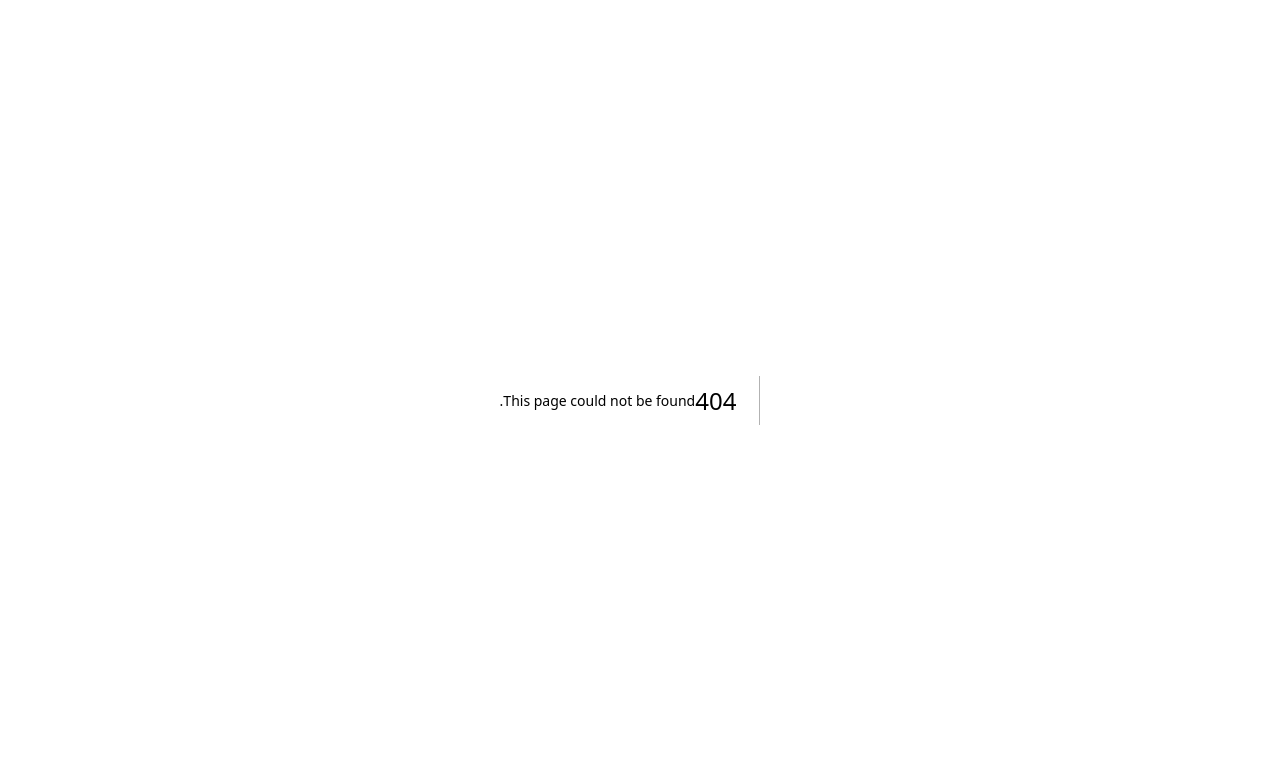
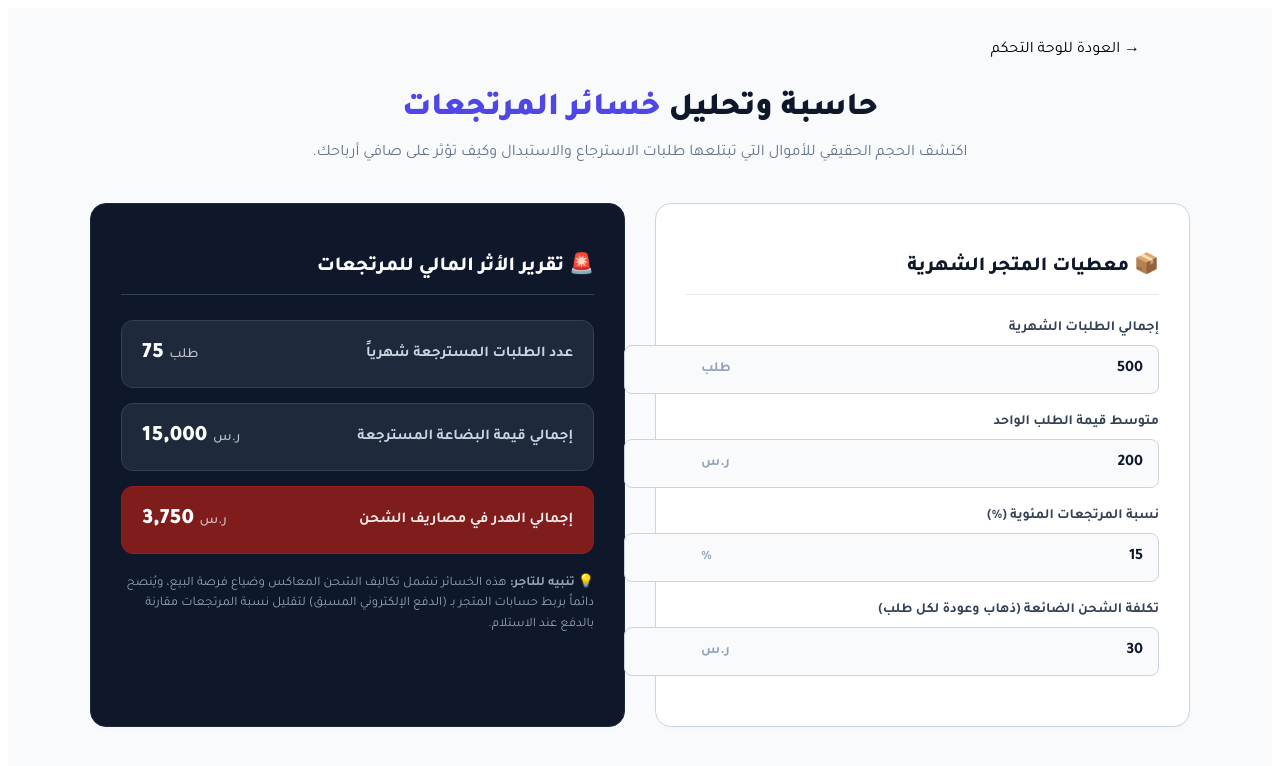
Before and after one commit to engaziasa-lang/engazia-app, a Next.js app: page /hub/returns in a window 1280 px wide. Before the commit this address had no page. Shown: the top 766 px of the page. Built offline with nearby package versions, Linux system fonts and the light colour scheme.

Commit message:
Create page.tsx

```diff
--- /dev/null
+++ b/app/hub/returns/page.tsx
@@ -0,0 +1,140 @@
+'use client';
+
+import React, { useState } from 'react';
+import Link from 'next/link';
+
+export default function ReturnsAnalyzer() {
+  const [monthlyOrders, setMonthlyOrders] = useState<number>(500);
+  const [averageOrderValue, setAverageOrderValue] = useState<number>(200);
+  const [returnRate, setReturnRate] = useState<number>(15);
+  const [shippingLossPerReturn, setShippingLossPerReturn] = useState<number>(30); // تكلفة شحن ذهاب وعودة ضائعة
+  const [productDamageLoss, setProductDamageLoss] = useState<number>(20); // خسارة تلف أو إعادة تغليف
+
+  // الحسابات
+  const totalReturns = Math.round(monthlyOrders * (returnRate / 100));
+  const totalMonthlySalesLoss = totalReturns * averageOrderValue;
+  const totalShippingLoss = totalReturns * shippingLossPerReturn;
+  const totalOperationLoss = totalReturns * productDamageLoss;
+  const totalMonthlyFinancialImpact = totalShippingLoss + totalOperationLoss;
+
+  return (
+    <div className="tool-container">
+      <style jsx global>{`
+        a { text-decoration: none !important; color: inherit !important; }
+      `}</style>
+
+      <style jsx>{`
+        @import url('https://fonts.googleapis.com/css2?family=Tajawal:wght@400;500;700;800;900&display=swap');
+
+        .tool-container { background-color: #f8fafc; min-height: 100vh; font-family: 'Tajawal', sans-serif; direction: rtl; padding: 30px 20px 70px; }
+
+        .header { max-width: 1000px; margin: 0 auto 30px; display: flex; justify-content: space-between; align-items: center; }
+        .back-btn { background: #ffffff; color: #475569; padding: 10px 20px; border-radius: 8px; font-weight: 700; font-size: 14px; border: 1px solid #cbd5e1; transition: all 0.2s; display: flex; align-items: center; gap: 8px; }
+        .back-btn:hover { background: #f1f5f9; color: #0f172a; }
+
+        .tool-title { text-align: center; margin-bottom: 40px; }
+        .tool-title h1 { font-size: 32px; font-weight: 900; color: #0f172a; margin-bottom: 10px; }
+        .tool-title span { color: #4f46e5; }
+        .tool-title p { color: #64748b; font-size: 16px; }
+
+        .main-grid { display: grid; grid-template-columns: 1fr 1fr; gap: 30px; max-width: 1100px; margin: 0 auto; }
+
+        .panel { background: #ffffff; border-radius: 16px; padding: 30px; border: 1px solid #cbd5e1; box-shadow: 0 4px 6px -1px rgba(0,0,0,0.02); }
+        .panel h2 { font-size: 20px; font-weight: 800; color: #0f172a; margin-bottom: 25px; display: flex; align-items: center; gap: 10px; border-bottom: 1px solid #e2e8f0; padding-bottom: 15px; }
+
+        .input-group { margin-bottom: 20px; }
+        .input-group label { display: block; font-size: 14px; font-weight: 700; color: #334155; margin-bottom: 8px; }
+        .input-wrapper { position: relative; }
+        .input-wrapper input { width: 100%; padding: 14px 15px 14px 45px; border-radius: 8px; border: 1px solid #cbd5e1; font-size: 16px; font-family: inherit; background: #f8fafc; font-weight: 700; color: #0f172a; outline: none; }
+        .input-wrapper input:focus { border-color: #4f46e5; background: #ffffff; box-shadow: 0 0 0 3px rgba(79, 70, 229, 0.1); }
+        .input-wrapper .unit { position: absolute; left: 15px; top: 50%; transform: translateY(-50%); color: #94a3b8; font-weight: 700; font-size: 14px; }
+
+        .results-panel { background: #0f172a; border-color: #1e293b; color: #ffffff; }
+        .results-panel h2 { color: #ffffff; border-color: #334155; }
+
+        .result-box { background: #1e293b; padding: 20px; border-radius: 12px; margin-bottom: 15px; display: flex; justify-content: space-between; align-items: center; border: 1px solid #334155; }
+        .result-box.danger { background: #7f1d1d; border-color: #991b1b; }
+
+        .result-label { font-size: 15px; font-weight: 700; color: #cbd5e1; }
+        .danger .result-label { color: #ffffff; opacity: 0.9; }
+
+        .result-value { font-size: 22px; font-weight: 900; color: #ffffff; }
+        .result-value span { font-size: 14px; font-weight: 500; opacity: 0.7; margin-right: 5px; }
+
+        @media(max-width: 900px) { .main-grid { grid-template-columns: 1fr; } }
+      `}</style>
+
+      <div className="header">
+        <Link href="/hub" className="back-btn">
+          <span>→</span> العودة للوحة التحكم
+        </Link>
+      </div>
+
+      <div className="tool-title">
+        <h1>حاسبة وتحليل <span>خسائر المرتجعات</span></h1>
+        <p>اكتشف الحجم الحقيقي للأموال التي تبتلعها طلبات الاسترجاع والاستبدال وكيف تؤثر على صافي أرباحك.</p>
+      </div>
+
+      <div className="main-grid">
+        <div className="panel">
+          <h2>📦 معطيات المتجر الشهرية</h2>
+
+          <div className="input-group">
+            <label>إجمالي الطلبات الشهرية</label>
+            <div className="input-wrapper">
+              <input type="number" value={monthlyOrders || ''} onChange={(e) => setMonthlyOrders(Number(e.target.value))} />
+              <span className="unit">طلب</span>
+            </div>
+          </div>
+
+          <div className="input-group">
+            <label>متوسط قيمة الطلب الواحد</label>
+            <div className="input-wrapper">
+              <input type="number" value={averageOrderValue || ''} onChange={(e) => setAverageOrderValue(Number(e.target.value))} />
+              <span className="unit">ر.س</span>
+            </div>
+          </div>
+
+          <div className="input-group">
+            <label>نسبة المرتجعات المئوية (%)</label>
+            <div className="input-wrapper">
+              <input type="number" value={returnRate || ''} onChange={(e) => setReturnRate(Number(e.target.value))} />
+              <span className="unit">%</span>
+            </div>
+          </div>
+
+          <div className="input-group">
+            <label>تكلفة الشحن الضائعة (ذهاب وعودة لكل طلب)</label>
+            <div className="input-wrapper">
+              <input type="number" value={shippingLossPerReturn || ''} onChange={(e) => setShippingLossPerReturn(Number(e.target.value))} />
+              <span className="unit">ر.س</span>
+            </div>
+          </div>
+        </div>
+
+        <div className="panel results-panel">
+          <h2>🚨 تقرير الأثر المالي للمرتجعات</h2>
+
+          <div className="result-box">
+            <span className="result-label">عدد الطلبات المسترجعة شهرياً</span>
+            <span className="result-value" dir="ltr">{totalReturns} <span>طلب</span></span>
+          </div>
+
+          <div className="result-box">
+            <span className="result-label">إجمالي قيمة البضاعة المسترجعة</span>
+            <span className="result-value" dir="ltr">{totalMonthlySalesLoss.toLocaleString()} <span>ر.س</span></span>
+          </div>
+
+          <div className="result-box danger">
+            <span className="result-label">إجمالي الهدر في مصاريف الشحن</span>
+            <span className="result-value" dir="ltr">{totalMonthlyFinancialImpact.toLocaleString()} <span>ر.س</span></span>
+          </div>
+
+          <p style={{ color: '#94a3b8', fontSize: '13px', lineHeight: '1.6', marginTop: '20px' }}>
+            💡 <strong>تنبيه للتاجر:</strong> هذه الخسائر تشمل تكاليف الشحن المعاكس وضياع فرصة البيع، ويُنصح دائماً بربط حسابات المتجر بـ (الدفع الإلكتروني المسبق) لتقليل نسبة المرتجعات مقارنة بالدفع عند الاستلام.
+          </p>
+        </div>
+      </div>
+    </div>
+  );
+}
```
